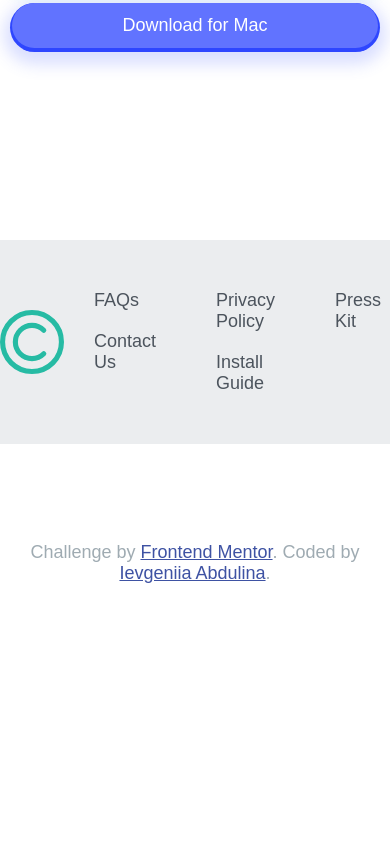
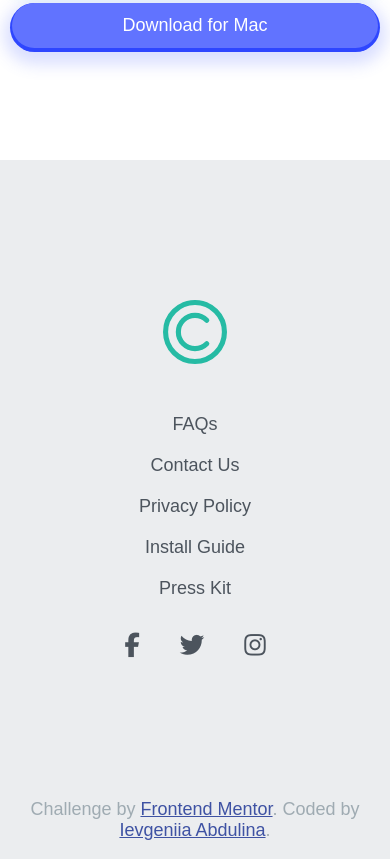
Before and after one commit to IevgeniiaAbdulina/Frontend-Mentor-Clipboard-Landing-Page, a plain HTML site: page index.html in a window 390 px wide. Shown: the part 5286-6145 px from the top of the page. Before the commit the page ends 5888 px from the top, so only its background shows below. Drawn offline with Linux system fonts and the light colour scheme; a web font is replaced by a local one.

Commit message:
Added Media Query Style for Footer Section

```diff
--- a/sass/layout/_footer.scss
+++ b/sass/layout/_footer.scss
@@ -1,11 +1,19 @@
 /* ==== Layout/Footer ==== */
+
+footer {
+  background-color: lighten($neutral-color-dark-grayish-blue, 60%);
+}
 
 .footer {
   display: flex;
   justify-content: space-around;
-  background-color: lighten($neutral-color-dark-grayish-blue, 60%);
   color: $neutral-color-dark-grayish-blue;
   padding: 20px 0;
+
+  @media (min-width: 320px) and (max-width: 480px) {
+    flex-direction: column;
+    align-items: center;
+  }
 
   &-logo {
     display: flex;
@@ -14,17 +22,27 @@
     img {
       max-width: 64px;
       height: auto;
+      @media (min-width: 320px) and (max-width: 480px) {
+        padding: 40px 0;
+      }
     }
   }
 }
 
 .navigation {
   display: flex;
+  @media (min-width: 320px) and (max-width: 480px) {
+    flex-direction: column;
+    text-align: center;
+  }
 
   &-links {
     display: flex;
     flex-direction: column;
     padding: 20px;
+    @media (min-width: 320px) and (max-width: 480px) {
+      padding: 0 20px;
+    }
 
     a {
       text-decoration: none;
@@ -45,9 +63,16 @@
   display: flex;
   align-items: center;
   font-size: 24px;
+  @media (min-width: 320px) and (max-width: 480px) {
+    font-size: 28px;
+    padding: 20px 0;
+  }
 
   a {
     padding: 10px;
+    @media (min-width: 320px) and (max-width: 480px) {
+      padding: 0 20px;
+    }
   }
 }
 
```
Also changed, not shown: css/main.css.
